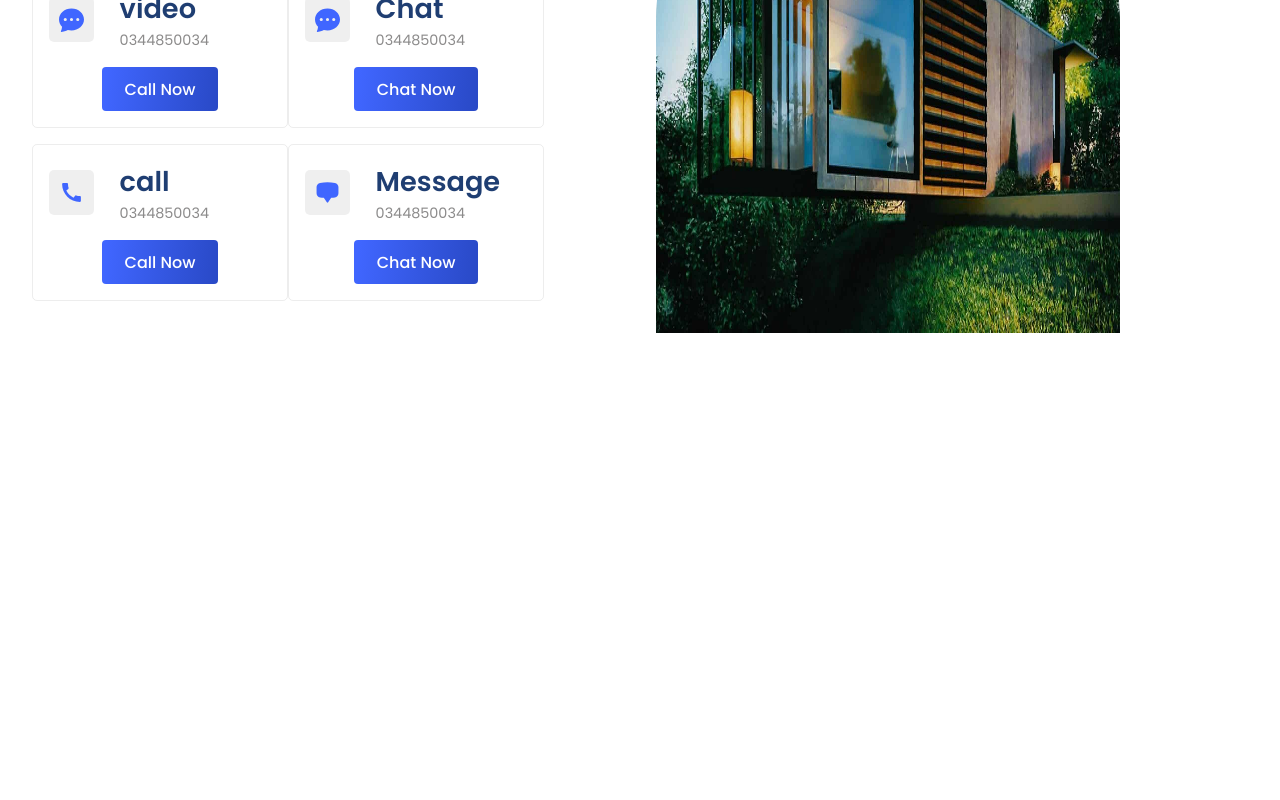
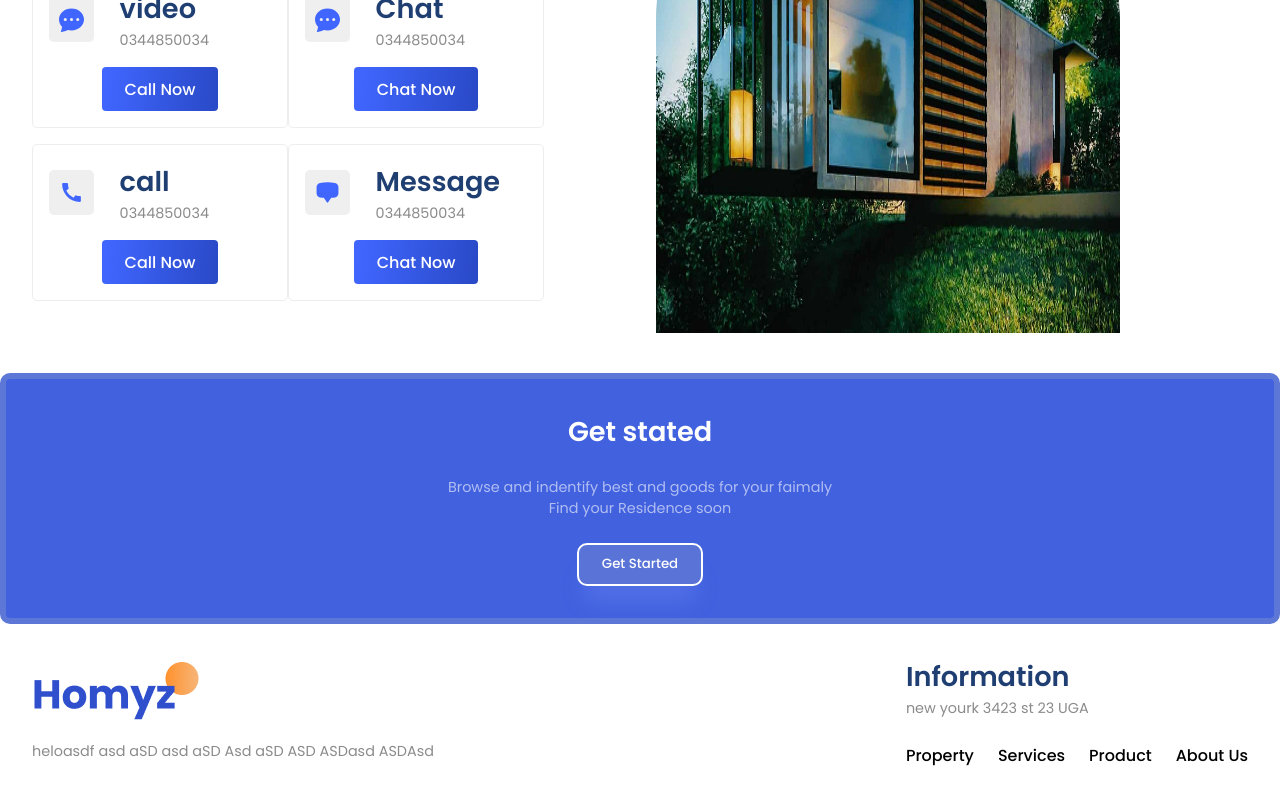
Before and after one commit to Nomiy-Nasiri/Real-State, a React (Vite) app: page / in a window 1280 px wide. Shown: the part 2361-3161 px from the top of the page. Before the commit the page ends 2734 px from the top, so only its background shows below. Built offline with nearby package versions, Linux system fonts and the light colour scheme.

Commit message:
made Footer of the WebSite

```diff
--- a/src/App.jsx
+++ b/src/App.jsx
@@ -5,6 +5,8 @@
 import Resdensices from "./components/Resdensices/resdensices";
 import Value from "./components/Value/value";
 import Contact from "./components/contact/Contact";
+import GetStarted from "./components/GetStarted/GetStarted";
+import Footer from "./components/Footer/Footer";
 function App() {
   return (
     <div className="App">
@@ -17,6 +19,8 @@
       <Resdensices/>
       <Value/>
       <Contact/>
+      <GetStarted/>
+      <Footer/>
     </div>
   );
 }
--- /dev/null
+++ b/src/components/Footer/Footer.jsx
@@ -0,0 +1,28 @@
+import React from "react";
+import "./Footer.css";
+const Footer = () => {
+  return (
+    <section className="f-wrapper">
+      <div className="paddings innerWidth flexCenter f-container">
+        <div className="flexColStart f-left">
+          <img src="./logo2.png" alt="" />
+          <span className="secondaryText">
+            heloasdf asd aSD asd aSD Asd aSD ASD ASDasd ASDAsd
+          </span>
+        </div>
+        <div className="flexColStart f-right">
+          <span className="primaryText">Information</span>
+          <span className="secondaryText">new yourk 3423 st 23 UGA</span>
+          <div className="flexCenter f-menu">
+            <span>Property</span>
+            <span>Services</span>
+            <span>Product</span>
+            <span>About Us </span>
+          </div>
+        </div>
+      </div>
+    </section>
+  );
+};
+
+export default Footer;
--- /dev/null
+++ b/src/components/Footer/footer.css
@@ -0,0 +1,13 @@
+.f-container{
+    justify-content: space-between;
+
+}
+.f-left{
+gap: 1rem;
+
+}
+.f-menu{
+    gap: 1.5rem;
+    margin-top: 1.5rem;
+    font-weight: 500;
+}
--- /dev/null
+++ b/src/components/GetStarted/GetStarted.css
@@ -0,0 +1,23 @@
+.inner-container{
+    gap: 1.5rem;
+    background: #4161df;
+    padding: 2rem;
+    border-radius: 10px;
+    border: 6px solid #5d77d6;
+    text-align: center;
+
+}
+.inner-container .primaryText{
+    color: white;
+    font-weight: 600;
+}
+.inner-container .secondaryText{
+    color: rgba(255,255,255, 0.587);
+
+}
+.inner-container .button{
+    background: #5a73d7;
+    border: 2px solid white;
+    box-shadow: var(--shadow);
+    border-radius: 10px;
+}
--- /dev/null
+++ b/src/components/GetStarted/GetStarted.jsx
@@ -0,0 +1,23 @@
+import React from "react";
+import "./GetStarted.css";
+const GetStarted = () => {
+  return (
+    <section className="g-wapper">
+      <div className="padding innerWidth g-container">
+        <div className="flexColCenter inner-container">
+          <span className="primaryText">Get stated</span>
+          <span className="secondaryText">
+            Browse and indentify best and goods for your faimaly
+            <br />
+            Find your Residence soon
+          </span>
+          <button className="button">
+              <a href="https://www.linkedin.com/in/noman-nasir-a0ba18295/">Get Started</a>
+          </button>
+        </div>
+      </div>
+    </section>
+  );
+};
+
+export default GetStarted;
```
